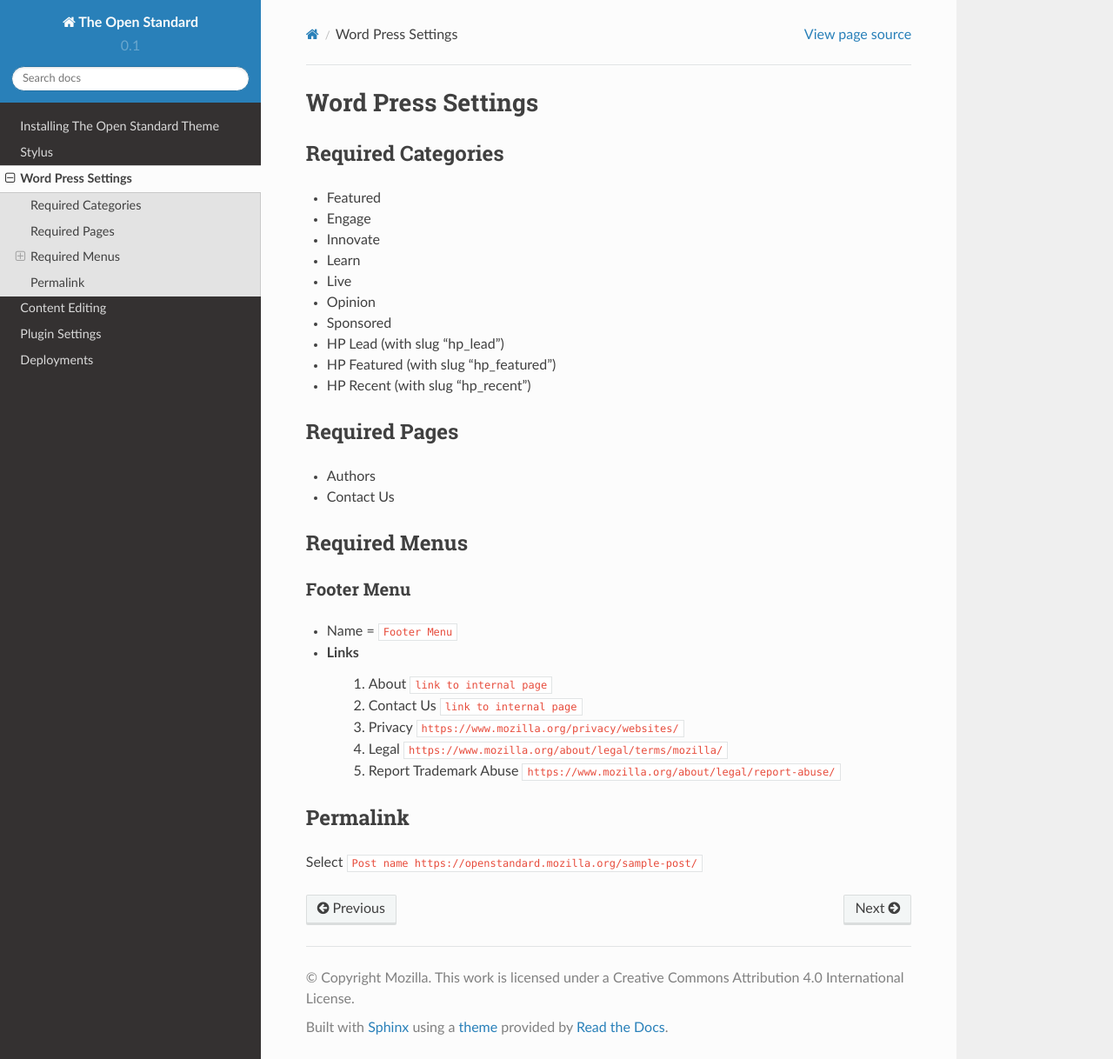
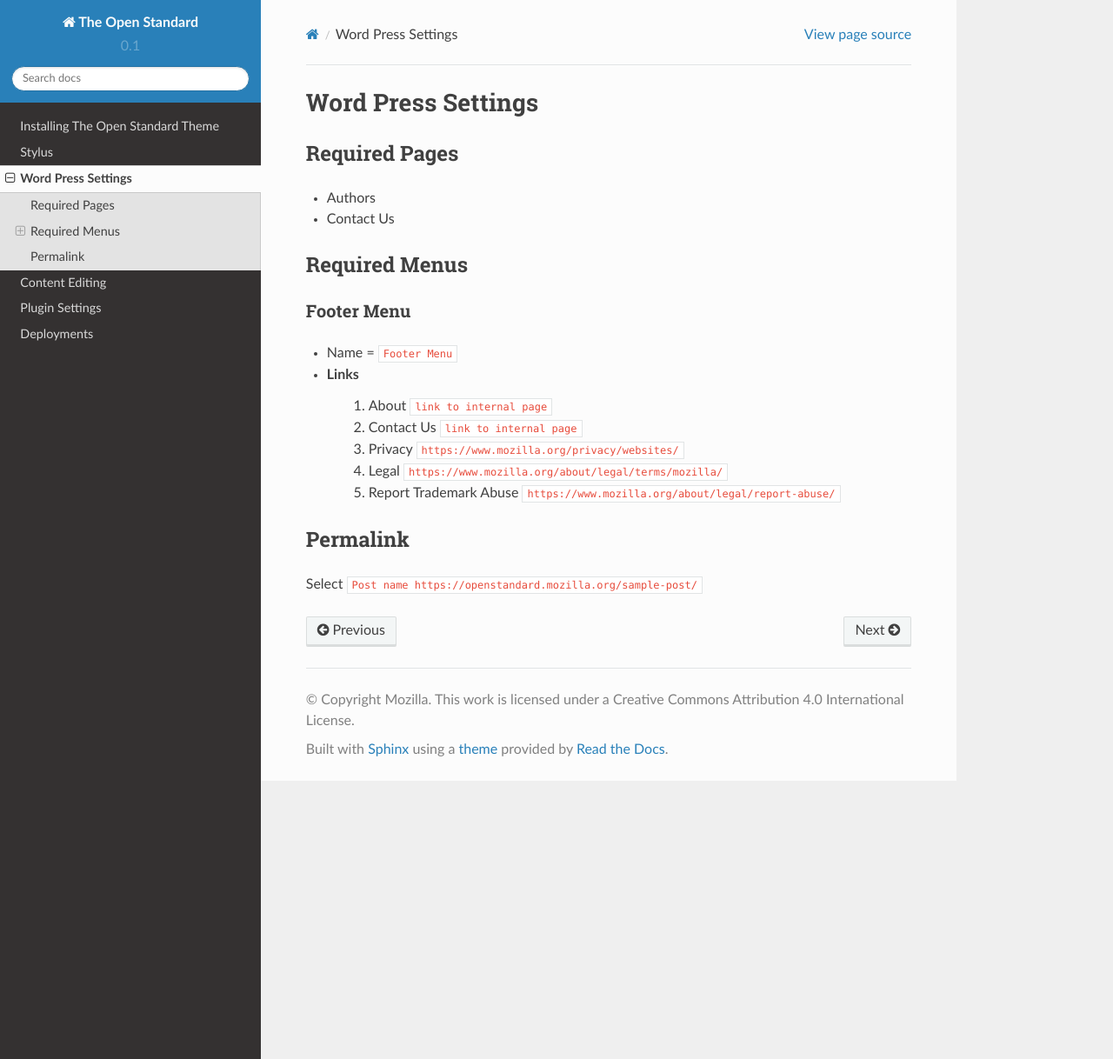
Before and after one commit to mozilla/theopenstandard, a Sphinx documentation site: the page built from docs/wpsettings.rst, in a window 1280 px wide and 1218 px high. Shown: the whole window at 87% size. Built offline with Sphinx 7.4.7 and the Read the Docs theme 2.0.0, drawn with Linux system fonts in a browser that asks for light colours.

Commit message:
Moved category docs to one location, clarified hp_featured and hp_recent are optional.

```diff
--- a/docs/categories.rst
+++ b/docs/categories.rst
@@ -30,3 +30,6 @@
 - HP Featured ``hp_featured`` - featured stories on the home page (most recent by category).
 - HP Recent ``hp_recent`` - most recent stories on the home page sorted by published date.
 - Featured ``featured`` - to feature articles on the category listings page.
+
+
+.. note::  If ``hp_featured`` category is ommited the homepage will display the latest articles with the featured catergory. If ``hp_recent`` is ommited the homepage will display the most recent articles.
--- a/docs/wpsettings.rst
+++ b/docs/wpsettings.rst
@@ -8,18 +8,6 @@
 Word Press Settings
 ==================================
 
-Required Categories
--------------------
-* Featured
-* Engage
-* Innovate
-* Learn
-* Live
-* Opinion
-* Sponsored
-* HP Lead (with slug "hp_lead")
-* HP Featured (with slug "hp_featured")
-* HP Recent (with slug "hp_recent")
 
 Required Pages
 --------------
```
